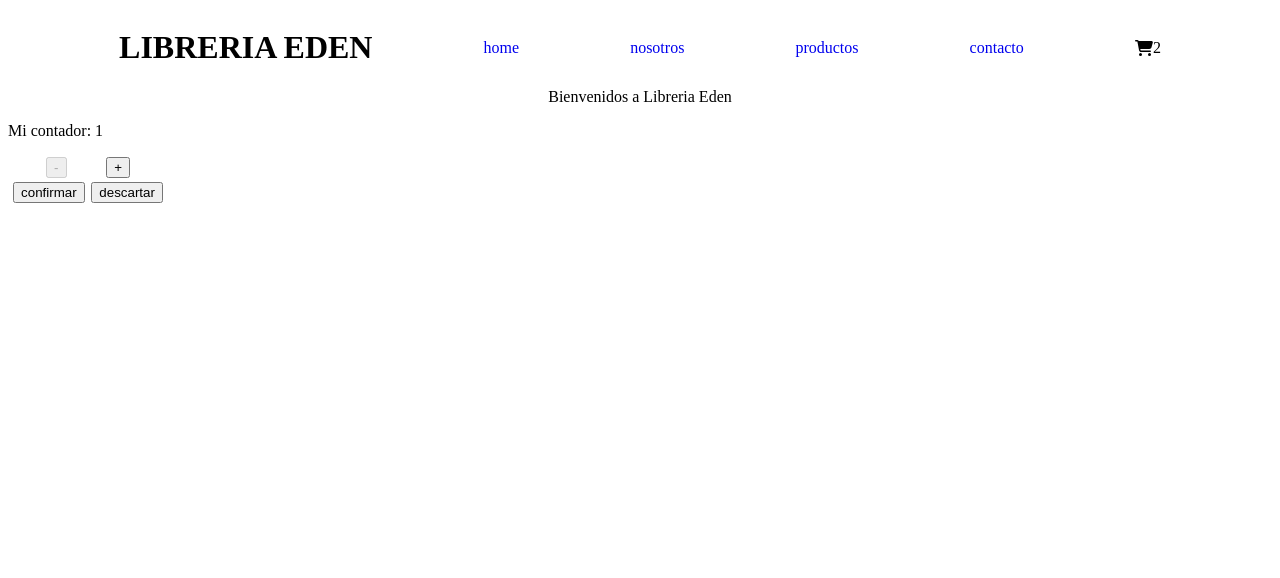
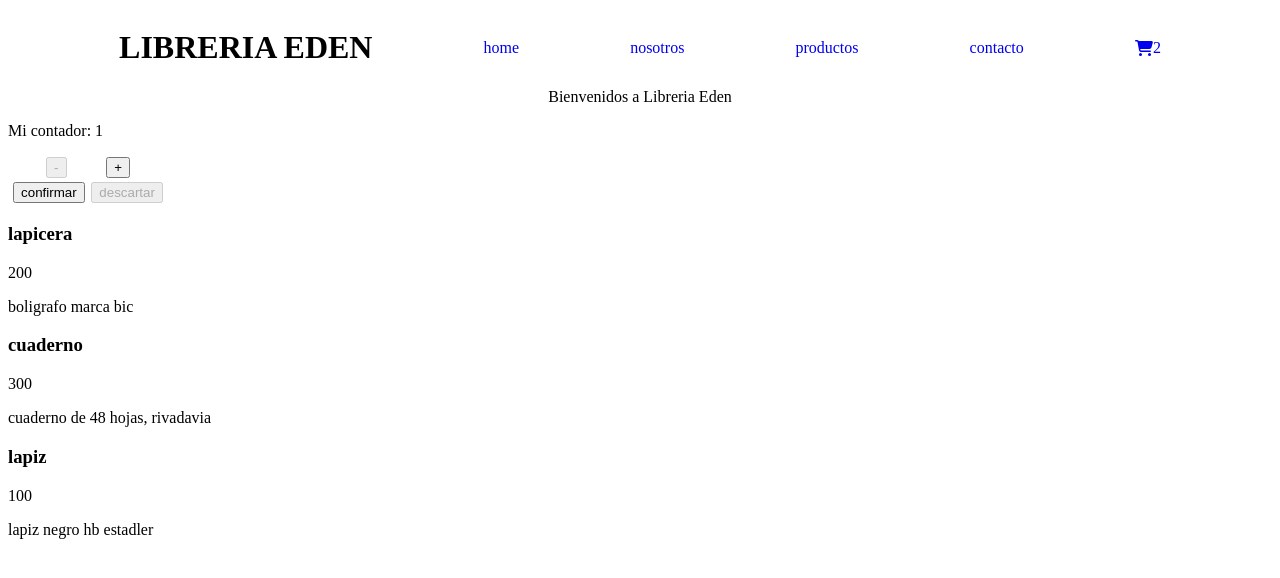
Before and after one commit to MaraVega/comision-25470-app, a React (Create React App) app: page / in a window 1280 px wide. Shown: the top 578 px of the page. Built offline with nearby package versions, Linux system fonts and the light colour scheme.

Commit message:
desafio clase 6

```diff
--- /dev/null
+++ b/src/components/Item.js
@@ -0,0 +1,13 @@
+import React from 'react'
+
+const Item = ({producto}) => {
+  return (
+    <div className='item'>
+        <h3>{producto.nombre}</h3>
+        <p>{producto.precio}</p>
+        <p>{producto.detalle}</p>
+      </div>
+  )
+}
+
+export default Item
--- a/src/components/ItemCount.js
+++ b/src/components/ItemCount.js
@@ -27,7 +27,7 @@ const ItemCount = (props) => {
             </div>
             <div className='buttonContainer'>
                 <button onClick={miOnAdd}>confirmar</button>
-                <button onClick={resetear}>descartar</button>
+                <button onClick={resetear} disabled={contador===props.initial}>descartar</button>
             </div>
         </>
     )
--- /dev/null
+++ b/src/components/ItemList.js
@@ -0,0 +1,12 @@
+import React from 'react'
+import Item from './Item'
+
+const ItemList = ({productos}) => {
+  return (
+      <>
+        <div> {productos.map(producto =>{return <Item producto={producto} />})}</div>
+      </>
+  )
+}
+
+export default ItemList
--- a/src/components/ItemListContainer.js
+++ b/src/components/ItemListContainer.js
@@ -1,11 +1,52 @@
-import React from 'react'
+import React, { useEffect, useState } from 'react'
 import ItemCount from './ItemCount'
+import ItemList from './ItemList'
+
+const productos = [
+  {
+    id: "1",
+    nombre: "lapicera",
+    precio: 200,
+    stock: 10,
+    detalle: "boligrafo marca bic"
+  },
+  {
+    id: "2",
+    nombre: "cuaderno",
+    precio: 300,
+    stock: 10,
+    detalle:"cuaderno de 48 hojas, rivadavia"
+  },
+  {
+    id: "3",
+    nombre: "lapiz",
+    precio: 100,
+    stock: 10,
+    detalle:"lapiz negro hb estadler"
+  }
+]
+const productPromise = new Promise((res)=>{
+  setTimeout(() => {
+
+    res(productos)
+  }, 2000);
+})
 
 const ItemListContainer = (props) => {
+  const [productos, setProductos] = useState([])
+
+  useEffect(()=>{
+
+    productPromise
+    .then((data)=> setProductos(data))
+    .catch((err)=> console.log(err))
+  })
+
   return (
     <>
       <div className='saludo'>{props.greeting}</div>
       <ItemCount initial={1} stock={5}/>
+      <ItemList productos={productos}/>
     </>
   )
 }
--- a/src/components/NavBar.js
+++ b/src/components/NavBar.js
@@ -8,7 +8,8 @@ function NavBar(){
             <li><a href="#">nosotros</a></li>
             <li><a href="#">productos</a></li>
             <li><a href="#">contacto</a></li>
-            <CartWidget/>
+            <li><a href="#"><CartWidget/></a></li>
+            {/* <CartWidget/> */}
         </div>
     )
 }
```
